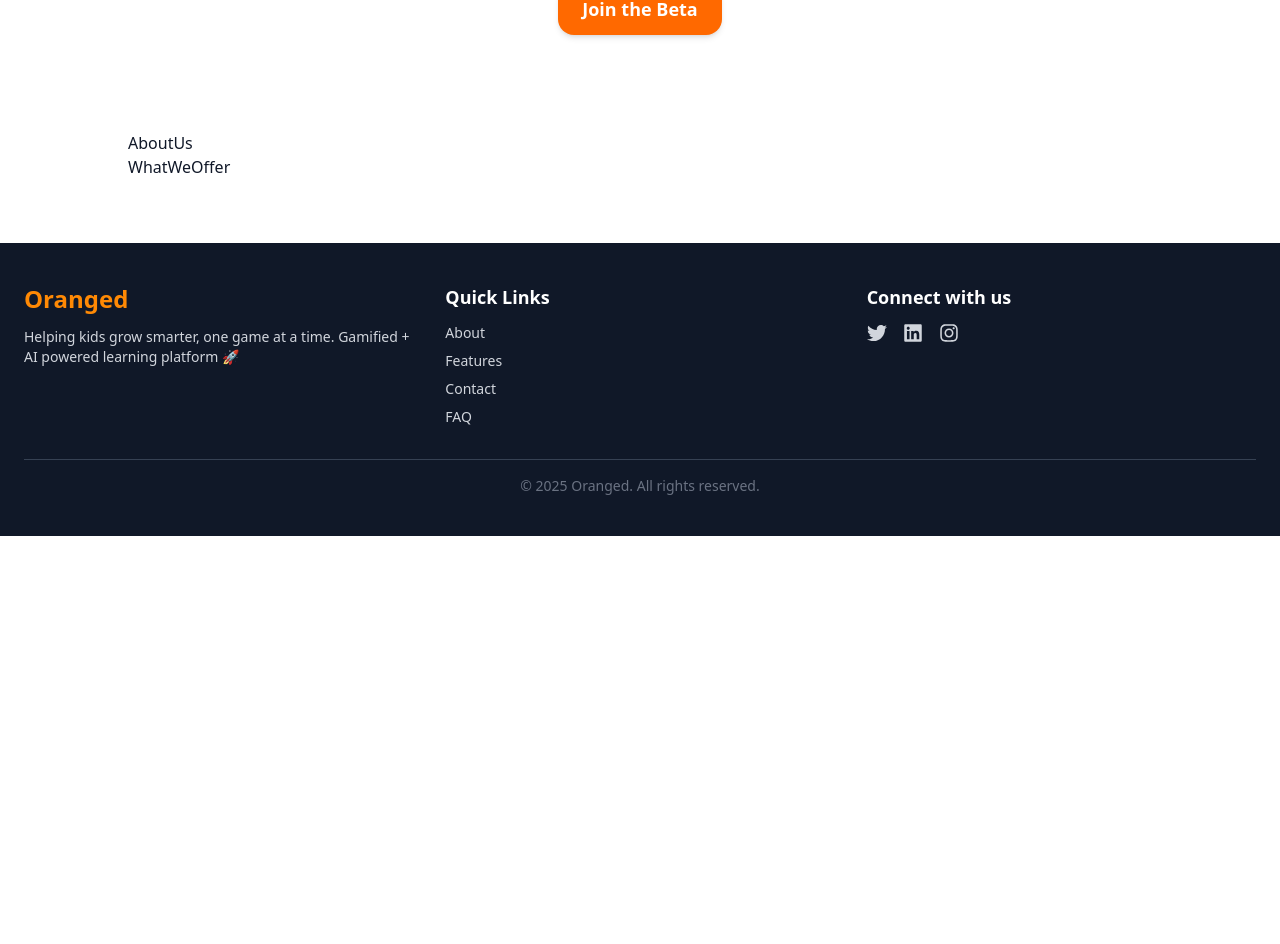
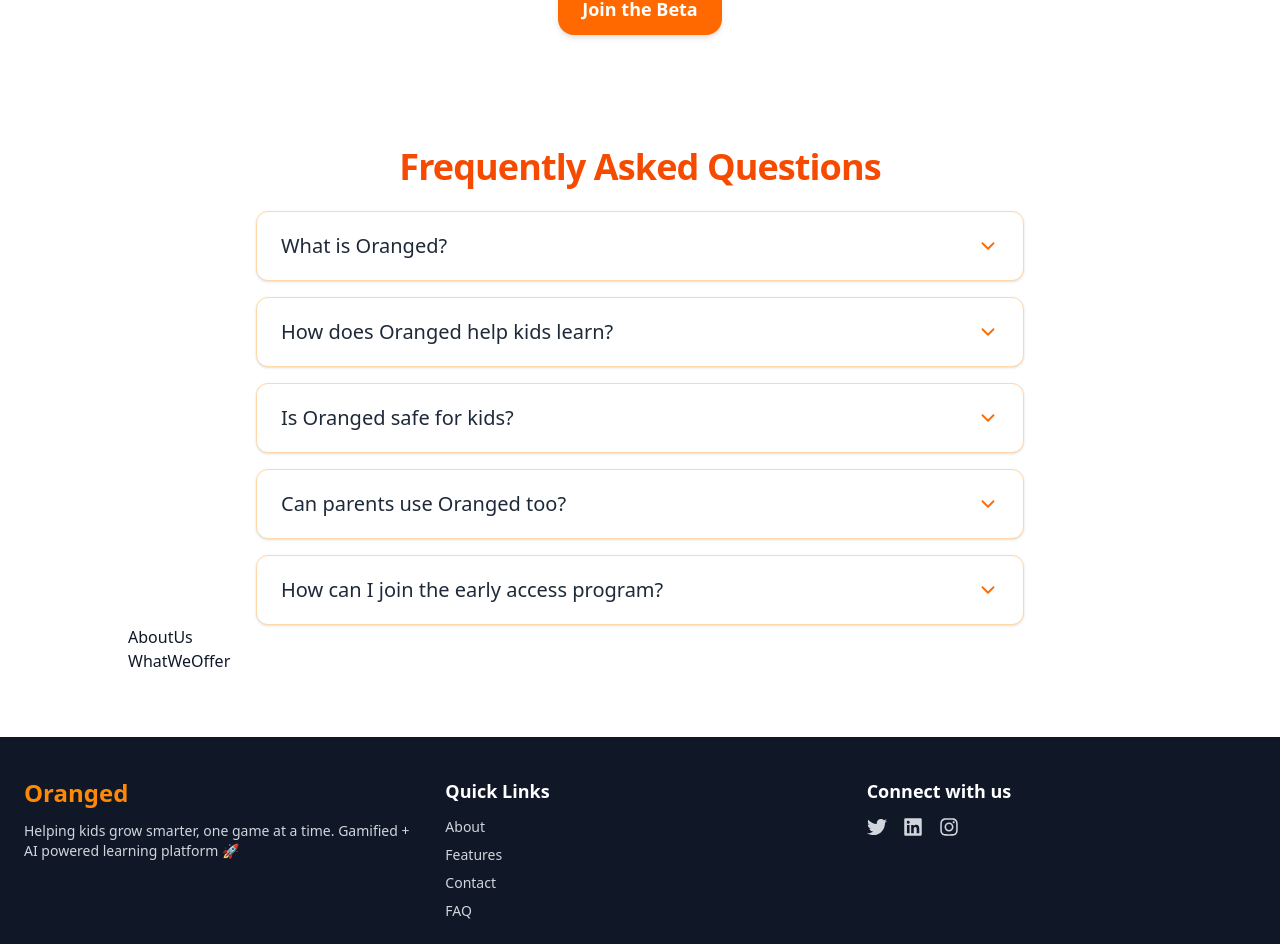
Before and after one commit to Tanmaydeep-Singh/Oranges, a Next.js app: page / in a window 1280 px wide. Shown: the part 1867-2811 px from the top of the page. Before the commit the page ends 2403 px from the top, so only its background shows below. Built offline with nearby package versions, Linux system fonts and the light colour scheme.

Commit message:
dev: Added FAQs"

```diff
--- /dev/null
+++ b/src/components/Home/FAQ/Accordian/index.tsx
@@ -0,0 +1,62 @@
+import { useState } from "react";
+import { motion, Variants } from "framer-motion";
+import { ChevronDown } from "lucide-react";
+
+interface AccordionProps {
+  question: string;
+  answer: string;
+}
+
+const itemVariants: Variants = {
+  open: {
+    opacity: 1,
+    y: 0,
+    transition: { type: "spring", stiffness: 300, damping: 24 },
+  },
+  closed: {
+    opacity: 0,
+    y: -10,
+    transition: { duration: 0.2 },
+  },
+};
+
+const Accordion = ({ question, answer }: AccordionProps) => {
+  const [isOpen, setIsOpen] = useState(false);
+
+  return (
+    <div className="w-full max-w-3xl mx-auto overflow-hidden rounded-xl border border-orange-200 bg-white shadow-sm hover:shadow-md transition">
+      <button
+        onClick={() => setIsOpen((prev) => !prev)}
+        className="w-full flex items-center justify-between px-6 py-5 text-left font-medium text-lg sm:text-xl text-gray-800"
+      >
+        {question}
+        <motion.span
+          animate={{ rotate: isOpen ? 180 : 0 }}
+          transition={{ duration: 0.3 }}
+          className="text-orange-500"
+        >
+          <ChevronDown size={22} />
+        </motion.span>
+      </button>
+
+      <motion.div
+        initial={false}
+        animate={isOpen ? "open" : "closed"}
+        variants={{
+          open: { height: "auto" },
+          closed: { height: 0 },
+        }}
+        className="overflow-hidden px-6"
+      >
+        <motion.div
+          variants={itemVariants}
+          className="text-left pb-5 text-gray-600 text-sm sm:text-base leading-relaxed"
+        >
+          {answer}
+        </motion.div>
+      </motion.div>
+    </div>
+  );
+};
+
+export default Accordion;
--- /dev/null
+++ b/src/components/Home/FAQ/index.tsx
@@ -0,0 +1,51 @@
+import Accordion from "./Accordian";
+
+const AccordianData = [
+  {
+    id: 1,
+    question: "What is Oranged?",
+    answer:
+      "Oranged is a gamified + AI-powered platform designed to help kids learn and grow beyond classrooms. We make education playful, engaging, and effective.",
+  },
+  {
+    id: 2,
+    question: "How does Oranged help kids learn?",
+    answer:
+      "We use fun games, storytelling, and adaptive AI tools to make learning feel like play. Kids earn points, unlock rewards, and explore interactive adventures while learning important skills.",
+  },
+  {
+    id: 3,
+    question: "Is Oranged safe for kids?",
+    answer:
+      "Yes! Safety is our top priority. Parents can track progress, monitor activities, and ensure their child’s experience is secure and positive.",
+  },
+  {
+    id: 4,
+    question: "Can parents use Oranged too?",
+    answer:
+      "Absolutely. Parents get a dashboard to monitor growth, explore learning paths, and receive personalized insights to support their child.",
+  },
+  {
+    id: 5,
+    question: "How can I join the early access program?",
+    answer:
+      "Simply sign up on our website to reserve your spot. Early access members get exclusive perks and help us shape the future of Oranged!",
+  },
+];
+
+const FAQ = () => {
+  return (
+    <section className="mt-16 px-6 sm:px-10 lg:px-20 text-center">
+      <h1 className="text-3xl md:text-4xl font-bold tracking-tight mb-6 text-orange-600">
+        Frequently Asked Questions
+      </h1>
+      <div className="space-y-4">
+        {AccordianData.map((data) => (
+          <Accordion key={data.id} question={data.question} answer={data.answer} />
+        ))}
+      </div>
+    </section>
+  );
+};
+
+export default FAQ;
--- a/src/pages/index.tsx
+++ b/src/pages/index.tsx
@@ -10,6 +10,7 @@
 import { Feather } from "lucide-react";
 import Features from "@/components/Home/Features";
 import FomoBanner from "@/components/Home/CTA";
+import FAQ from "@/components/Home/FAQ";
 
 export default function Home() {
 
@@ -22,6 +23,7 @@
         <IntroSection />
         <Features/>
         <FomoBanner/>
+        <FAQ/>
         <AboutUs />
         <WhatWeOffer />
       </div>
```
